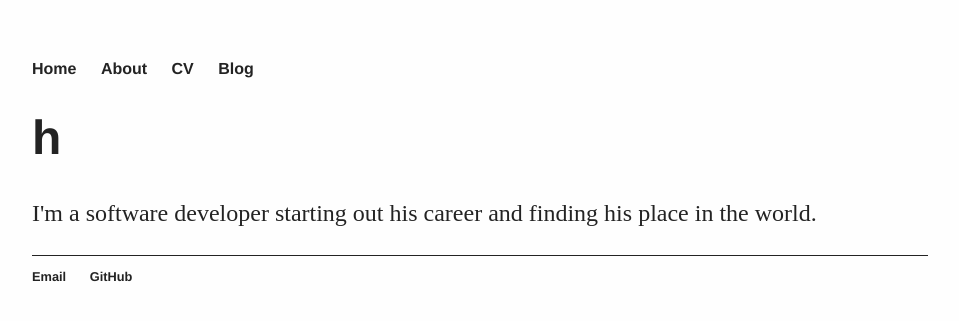
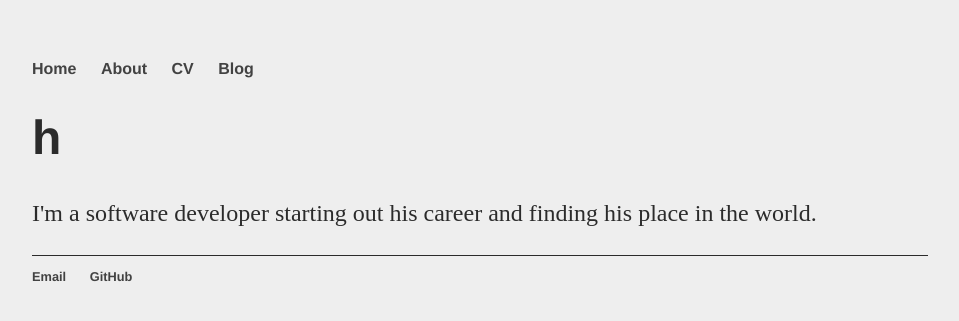
Before and after one commit to victorvalenca/victorvalenca.github.io, a Jekyll site: the page built from index.html, in a window 1280 px wide. Shown: the top 321 px of the page, without its empty margins (160-1119 px from the left). Built offline with Jekyll 4.4.1, drawn with Linux system fonts in a browser that asks for light colours.

Commit message:
Make it match Safari's colour scheme

```diff
--- a/css/main.css
+++ b/css/main.css
@@ -1,8 +1,8 @@
 body {
     margin: 60px auto;
     width: 70%;
-    background-color: #FEFEFE;
-    color: #232323;
+    background-color: #eeeeee;
+    color: #2b2b2b;
 }
 
 nav ul, footer ul {
@@ -19,7 +19,7 @@ nav ul li, footer ul li {
 
 a {
     text-decoration: none;
-    color: #232323;
+    color: #424242;
 }
 
 a:hover {
@@ -37,7 +37,7 @@ p {
 }
 
 footer {
-    border-top: 1px solid #232323;
+    border-top: 1px solid #2b2b2b;
     font-size: .8em;
 }
 
@@ -52,15 +52,14 @@ ul.posts li {
 
 @media (prefers-color-scheme: dark) {
     body {
-        background-color: #232323;
+        background-color: #2b2b2b;
         color: #FEFEFE;
     }
     footer {
-        border-top: 1px solid #FEFEFE;
-        color: #d5d5d5;
+        border-top: 1px solid #eeeeee;
     }
     a {
-        color: #d5d5d5;
+        color: #deedee;
     }
 
 }
```
